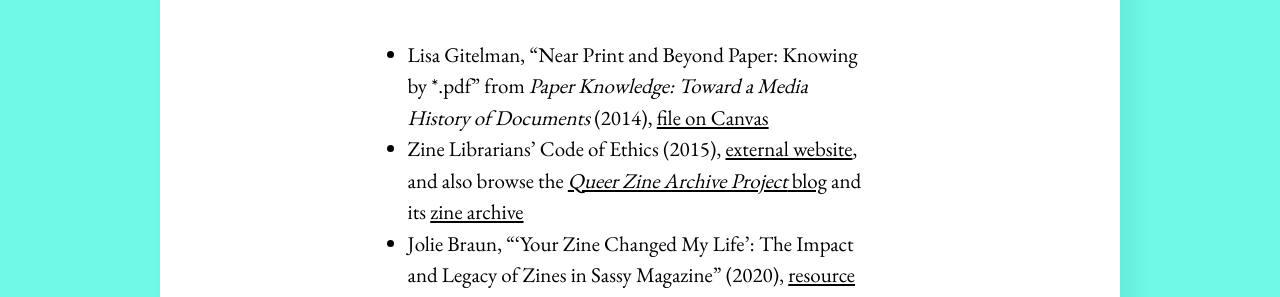
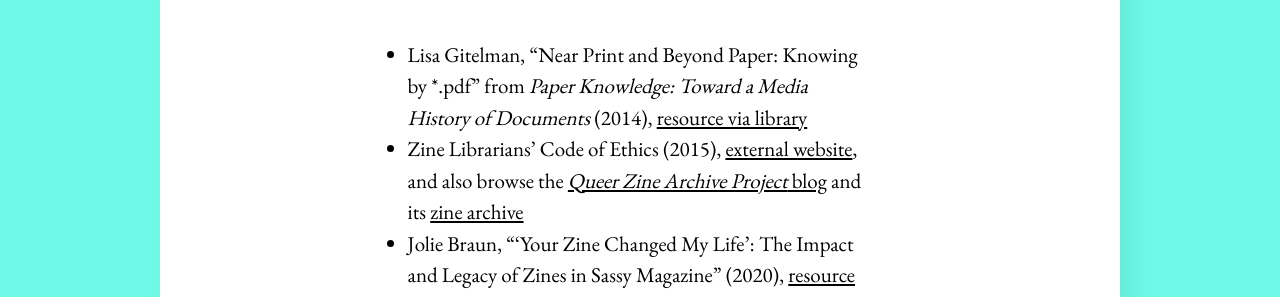
Before and after one commit to rccordell/s26bl, a Jekyll site: the page built from schedule/06-remediation.md, in a window 1280 px wide. Shown: the part 681-978 px from the top of the page. Built offline with Jekyll 4.4.1, drawn with Linux system fonts in a browser that asks for light colours.

Commit message:
Update 06-remediation.md

```diff
--- a/schedule/06-remediation.md
+++ b/schedule/06-remediation.md
@@ -8,7 +8,7 @@ layout: post
 
 ### Core
 
-+ Lisa Gitelman, "Near Print and Beyond Paper: Knowing by \*.pdf" from _Paper Knowledge: Toward a Media History of Documents_ (2014), [file on Canvas](https://canvas.illinois.edu/files/16004116/download?download_frd=1)
++ Lisa Gitelman, "Near Print and Beyond Paper: Knowing by \*.pdf" from _Paper Knowledge: Toward a Media History of Documents_ (2014), [resource via library](https://www-jstor-org.proxy2.library.illinois.edu/stable/j.ctv11smg09.8)
 + Zine Librarians' Code of Ethics (2015), [external website](https://www.zinelibraries.info/code-of-ethics/), and also browse the [_Queer Zine Archive Project_ blog](https://gittings.qzap.org/) and its [zine archive](https://archive.qzap.org/)
 + Jolie Braun, "'Your Zine Changed My Life': The Impact and Legacy of Zines in Sassy Magazine" (2020), [resource via library](https://muse-jhu-edu.proxy2.library.illinois.edu/article/773269)
 
```
